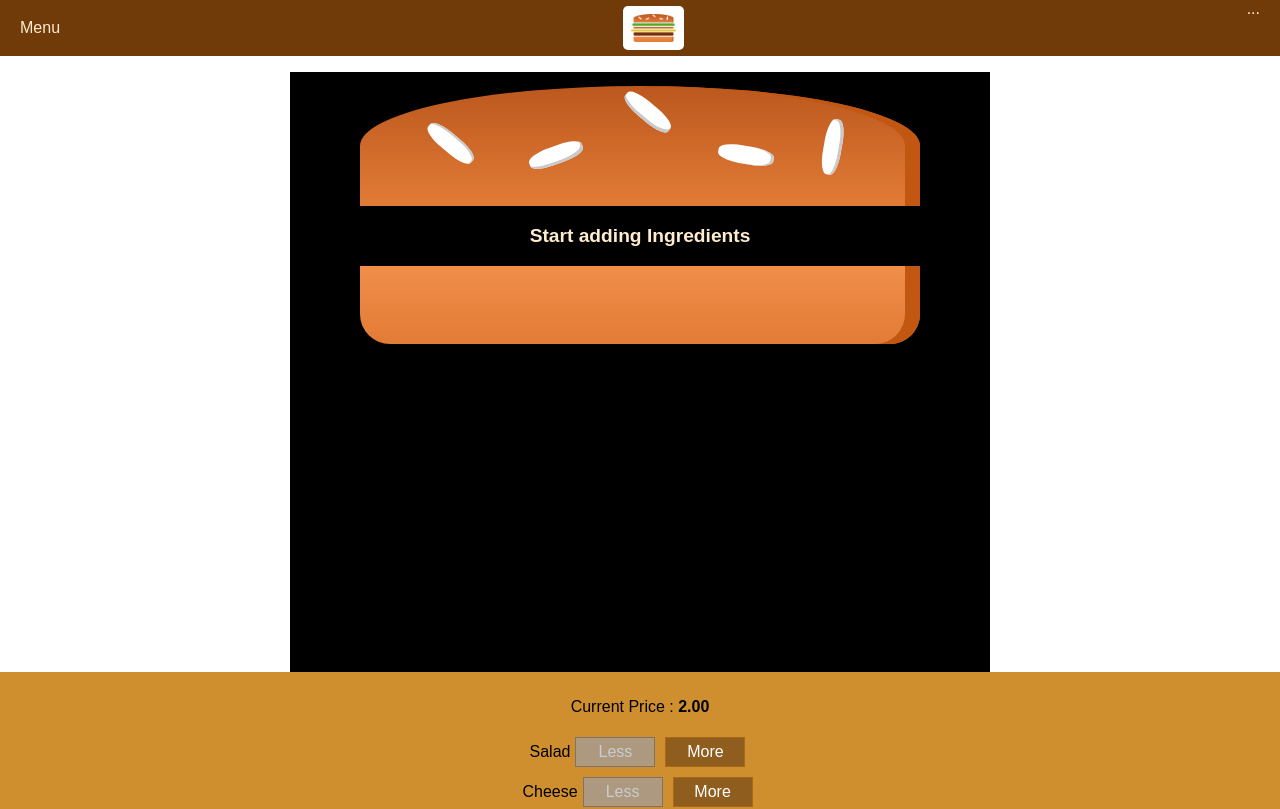
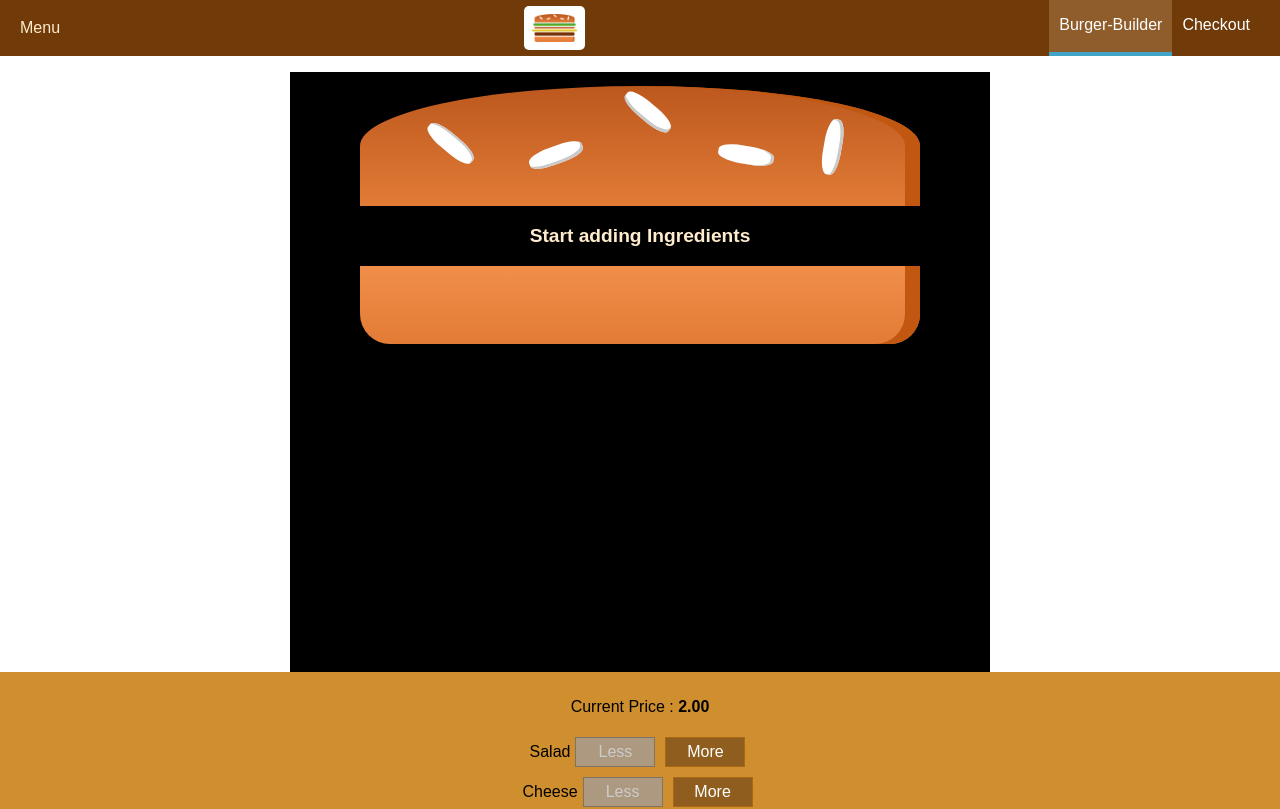
Before and after one commit to pulkit99dev/burger-builder, a React app: page / in a window 1280 px wide. Shown: the top 809 px of the page. Built offline with nearby package versions, Linux system fonts and the light colour scheme.

Commit message:
Adding reusable navigation Items

```diff
--- /dev/null
+++ b/src/components/Navigation/NavigationItems/NavigationItem/NavigationItem.css
@@ -0,0 +1,25 @@
+.NavigationItem{
+    margin: 0;
+    box-sizing: border-box;
+    display: flex;
+    align-items: center;
+    height: 100%;
+}
+
+.NavigationItem a{
+    color: white;
+    text-decoration: none;
+    height: 100%;
+    padding: 16px 10px;
+    border-bottom: 4px solid transparent;
+    box-sizing: border-box;
+    display: block;
+}
+
+.NavigationItem a:hover,
+.NavigationItem a:active,
+.NavigationItem a.active{
+    background-color: #8f5c2c;
+    border-bottom: 4px solid #40a4c8;
+    color: white;
+}
--- /dev/null
+++ b/src/components/Navigation/NavigationItems/NavigationItem/NavigationItem.js
@@ -0,0 +1,12 @@
+import React from 'react';
+
+import classes from './NavigationItem.css'
+
+const navigationItem =(props) =>(
+    <li className={classes.NavigationItem}>
+        <a  href={props.link}
+            className={props.active ? classes.active : null}>{props.children}</a>
+    </li>
+);
+
+export default navigationItem;
--- /dev/null
+++ b/src/components/Navigation/NavigationItems/NavigationItems.css
@@ -0,0 +1,8 @@
+.NavigationItems{
+    margin: 0;
+    padding: 0;
+    list-style: none;
+    display: flex;
+    align-items: center;
+    height: 100%
+}
--- /dev/null
+++ b/src/components/Navigation/NavigationItems/NavigationItems.js
@@ -0,0 +1,13 @@
+import React from 'react';
+
+import classes from './NavigationItems.css';
+import NavigationItem from './NavigationItem/NavigationItem'
+
+const navigationItems = (props) =>(
+    <ul className={classes.NavigationItems}>
+        <NavigationItem link='/' active>Burger-Builder</NavigationItem>
+        <NavigationItem link='/' >Checkout</NavigationItem>
+    </ul>
+);
+
+export default navigationItems;
--- a/src/components/Navigation/Toolbar/Toolbar.js
+++ b/src/components/Navigation/Toolbar/Toolbar.js
@@ -1,6 +1,7 @@
 import React from 'react';
 
 import classes from './Toolbar.css';
+import NavigationItems from '../NavigationItems/NavigationItems'
 
 import Logo from '../../Logo/Logo';
 
@@ -9,7 +10,7 @@
     <header className={classes.Toolbar}>
         <div>Menu</div>
         <Logo/>
-        <nav> ... </nav>
+        <nav> <NavigationItems /> </nav>
     </header>
 );
 
```
